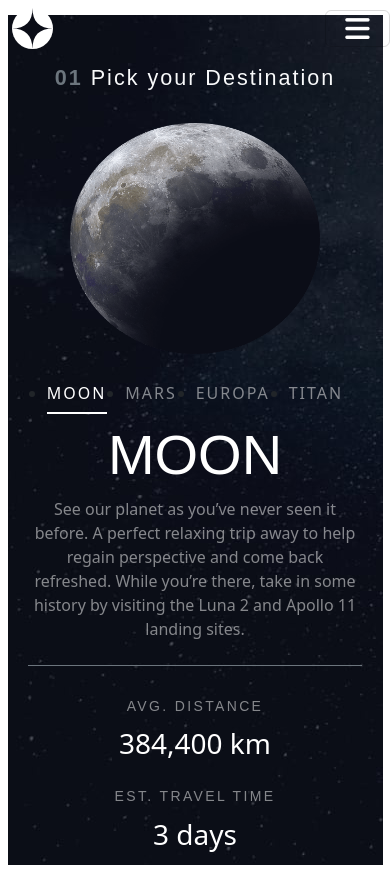
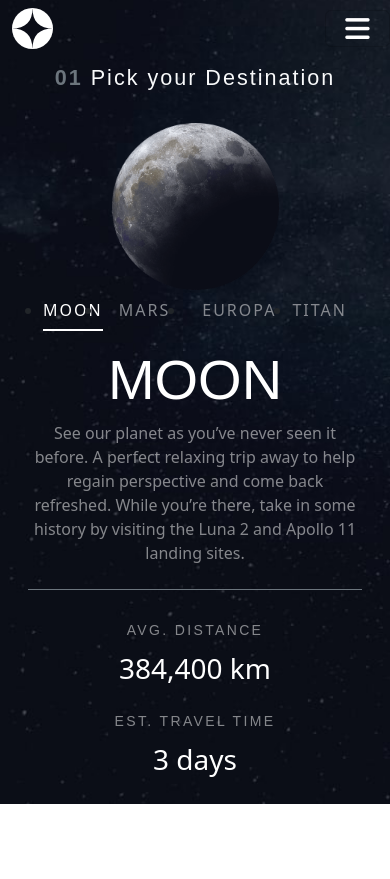
Before and after one commit to OPCODE7/space-tourist-multipage, a plain HTML site: page starter-code/destination.html in a window 390 px wide. After the commit the page ends 844 px from the top, so only its background shows below. Drawn offline with nearby package versions, Linux system fonts and the light colour scheme; a web font is replaced by a local one.

Commit message:
Tablet design for destination page

```diff
--- a/starter-code/destination.html
+++ b/starter-code/destination.html
@@ -22,23 +22,23 @@
         <div data-include="nav.html"></div>
 
         <main class="row px-3 w-100 h-100 text-center m-0">
-            <div class="col-12 col-md-6 my-2 d-flex flex-column align-items-center">
+            <div class="col-12 col-lg-6 my-2 d-flex flex-column align-items-center">
                 <h1 class="text-light heading-5 align-self-md-start fs-4"><span class="text-secondary fw-bold">01</span>
                     Pick your Destination</h1>
-                <img src="" alt="" class="img-fluid w-75 h-75 mt-4" id="destination-image">
+                <img src="" alt="" class="img-fluid w-50 h-75 mt-4" id="destination-image">
             </div>
-            <div class="col-12 col-md-6">
-                <ul class="d-flex justify-content-evenly p-0">
+            <div class="col-12 col-lg-6 px-md-5">
+                <ul class="d-flex justify-content-center p-0">
                     <li>
                         <a href="#" class="text-decoration-none pb-2 fw-light nav-text is-active link-destination"
                             id="moon-destination">MOON</a>
                     </li>
                     <li>
-                        <a href="#" class="text-decoration-none pb-2 fw-light nav-text link-destination"
+                        <a href="#" class="text-decoration-none pb-2 fw-light nav-text link-destination mx-3"
                             id="mars-destination">MARS</a>
                     </li>
                     <li>
-                        <a href="#" class="text-decoration-none pb-2 fw-light nav-text link-destination"
+                        <a href="#" class="text-decoration-none pb-2 fw-light nav-text link-destination mx-3"
                             id="europa-destination">EUROPA</a>
                     </li>
                     <li>
@@ -46,14 +46,18 @@
                             id="titan-destination">TITAN</a>
                     </li>
                 </ul>
-                <h1 class="heading-3 text-white text-center mt-3 text-uppercase" id="destination-name"></h1>
-                <p class="fw-light text-white-50 text-center mb-4" id="destination-info"></p>
+                <h1 class="heading-3 text-white text-center mt-4 text-uppercase" id="destination-name"></h1>
+                <p class="fw-light text-white-50 text-center mb-4 px-md-5" id="destination-info"></p>
                 <div class="border border-bottom-0 border-secondary mb-4"></div>
-                <div class="text-center pt-2 pb-4 text-white-50 h-auto">
-                    <h4 class="sub-heading-2">AVG. DISTANCE</h4>
-                    <span id="avg-distance" class="sub-heading-1 text-white"></span>
-                    <h4 class="sub-heading-2 mt-4">EST. TRAVEL TIME</h4>
-                    <span id="travel-time" class="sub-heading-1 text-white"></span>
+                <div class="text-center pt-2 pb-4 text-white-50 h-auto d-flex flex-column flex-md-row justify-content-evenly align-items-center">
+                    <div>
+                        <h4 class="sub-heading-2">AVG. DISTANCE</h4>
+                        <span id="avg-distance" class="sub-heading-1 text-white"></span>
+                    </div>
+                    <div>
+                        <h4 class="sub-heading-2 mt-4 mt-md-0">EST. TRAVEL TIME</h4>
+                        <span id="travel-time" class="sub-heading-1 text-white"></span>
+                    </div>
                 </div>
             </div>
         </main>
--- a/styles/destination.css
+++ b/styles/destination.css
@@ -13,11 +13,11 @@
 }
 
 .bg-destination{
-    background: url("../assets/destination/background-destination-mobile.jpg") no-repeat center center;
+    background: url("../assets/destination/background-destination-mobile.jpg") no-repeat center center /cover;
 }
 .bg-destination-md{
-    background: url("../assets/destination/background-destination-tablet.jpg") no-repeat center center;
+    background: url("../assets/destination/background-destination-tablet.jpg") no-repeat center center /cover;
 }
 .bg-destination-lg{
-    background: url("../assets/destination/background-destination-desktop.jpg") no-repeat center center;
+    background: url("../assets/destination/background-destination-desktop.jpg") no-repeat center center /cover;
 }
```
